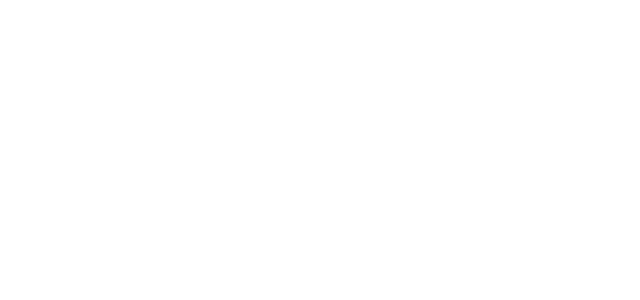
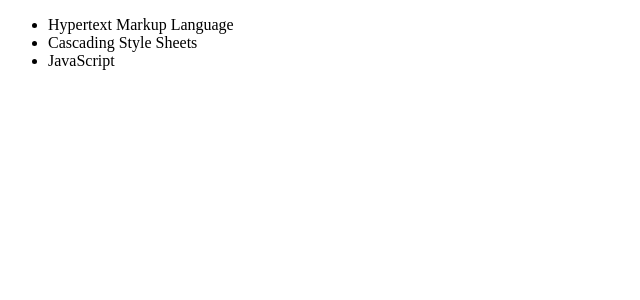
Before and after one commit to MattKweon/c0822-code-solutions, a React app in the folder react-accordion-component/: page / in a window 1280 px wide. Shown: the top 300 px of the page, without its empty margins (0-640 px from the left). Built offline with nearby package versions, Linux system fonts and the light colour scheme; the HTML template or start-up script is replaced by a standard one.

Commit message:
App component takes the topic names as a prop and renders them onto the browser.

```diff
--- a/react-accordion-component/src/accordion.jsx
+++ b/react-accordion-component/src/accordion.jsx
@@ -9,21 +9,25 @@
   render() {
     return (
       <div className='headers'>
-        <div data-header-id='1' className='topics'></div>
-        <div data-header-id='2' className='topics'></div>
-        <div data-header-id='3' className='topics'></div>
+        <HeaderList topicNames={topicNames} />
       </div>
     );
   }
 }
 
-// function HeaderList(props) {
-//   const names = props.topicNames.names;
+function HeaderList(props) {
+  const names = props.topicNames;
+  const listItems = names.map(name => {
+    return <li key={name.id} className='topics'>{name.name}</li>;
+  });
+  return (
+    <ul>{ listItems }</ul>
+  );
 
-// }
+}
 
-// const topicNames = [
-//   { id: '1', name: 'Hypertext Markup Language' },
-//   { id: '2', name: 'Cascading Style Sheets' },
-//   { id: '3', name: 'JavaScript' }
-// ]
+const topicNames = [
+  { id: '1', name: 'Hypertext Markup Language' },
+  { id: '2', name: 'Cascading Style Sheets' },
+  { id: '3', name: 'JavaScript' }
+];
```
Also changed, not shown: 1 other file (tests, documents, lock files or other folders).
